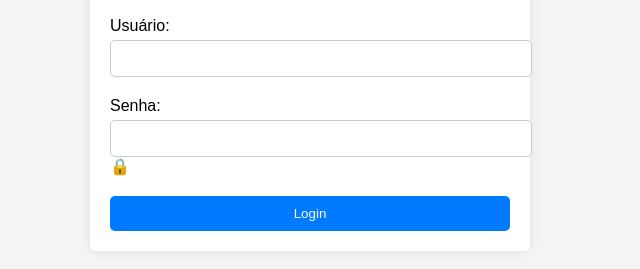
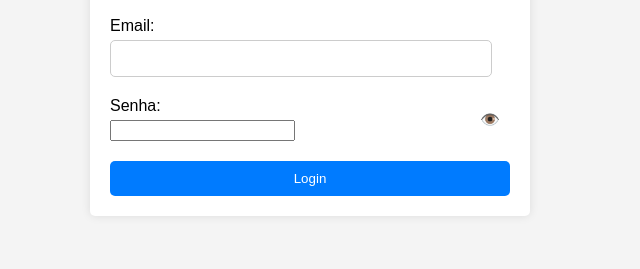
Before and after one commit to davidconradojaru/avaliaratendimento, a plain HTML site: page login.html in a window 1280 px wide. Both pictures are taken after a click on the element "👁️". Shown: the part 171-440 px from the top of the page, without its empty margins (330-970 px from the left). Drawn offline with Linux system fonts and the light colour scheme.

Commit message:
avaliaatendimento1.6

```diff
--- a/css/stylelogin.css
+++ b/css/stylelogin.css
@@ -29,9 +29,9 @@ label {
     margin-bottom: 5px;
 }
 
-input[type="text"],
-input[type="password"] {
-    width: 100%;
+input[type="email"],
+input[type="senha"] {
+    width: calc(100% - 40px);
     padding: 10px;
     border: 1px solid #ccc;
     border-radius: 5px;
@@ -51,7 +51,7 @@ button:hover {
     background-color: #0056b3;
 }
 
-#togglePasswordVisibility {
+#togglePassword {
     position: absolute;
     top: 50%;
     right: 10px;
--- a/js/scriptlogin.js
+++ b/js/scriptlogin.js
@@ -2,14 +2,14 @@
 document.getElementById("login-form").addEventListener("submit", function(event) {
     event.preventDefault(); // Evita o envio do formulário padrão
 
-    var username = document.getElementById("username").value;
-    var password = document.getElementById("password").value;
+    var email = document.getElementById("email").value;
+    var senha = document.getElementById("senha").value;
 
-    if (username === "" || password === "") {
+    if (email === "" || senha === "") {
         alert("Por favor, preencha todos os campos.");
     } else {
         // Construa o corpo da solicitação
-        var body = JSON.stringify({ username: username, password: password });
+        var body = JSON.stringify({ email: email, senha: senha });
 
         // Faça a solicitação POST para o endpoint de login
         fetch('/login', {
@@ -36,19 +36,19 @@ document.getElementById("login-form").addEventListener("submit", function(event)
         });
 
         // Adicione um log para registrar a tentativa de login
-        console.log('Tentativa de login para o usuário:', username);
+        console.log('Tentativa de login para o usuário:', email);
     }
 });
 
 // Adicione um evento de clique ao ícone de olho para alternar a visibilidade da senha
 document.getElementById("togglePassword").addEventListener("click", function() {
-    var passwordField = document.getElementById("password");
+    var senhaField = document.getElementById("senha");
     var toggleBtn = document.getElementById("togglePassword");
-    if (passwordField.type === "password") {
-        passwordField.type = "text";
+    if (senhaField.type === "password") {
+        senhaField.type = "text";
         toggleBtn.textContent = "🔒";
     } else {
-        passwordField.type = "password";
+        senhaField.type = "password";
         toggleBtn.textContent = "👁️";
     }
 });
--- a/login.html
+++ b/login.html
@@ -11,12 +11,12 @@
         <h2>Login</h2>
         <form id="login-form">
             <div class="form-group">
-                <label for="username">Usuário:</label>
-                <input type="text" id="username" name="username" required>
+                <label for="email">Email:</label>
+                <input type="email" id="email" name="email" required>
             </div>
             <div class="form-group">
-                <label for="password">Senha:</label>
-                <input type="password" id="password" name="password" required>
+                <label for="senha">Senha:</label>
+                <input type="senha" id="senha" name="senha" required>
                 <!-- Adicione o ícone de olho -->
                 <span id="togglePassword" onclick="togglePasswordVisibility()">👁️</span>
             </div>
```
Also changed, not shown: 2 other files.
